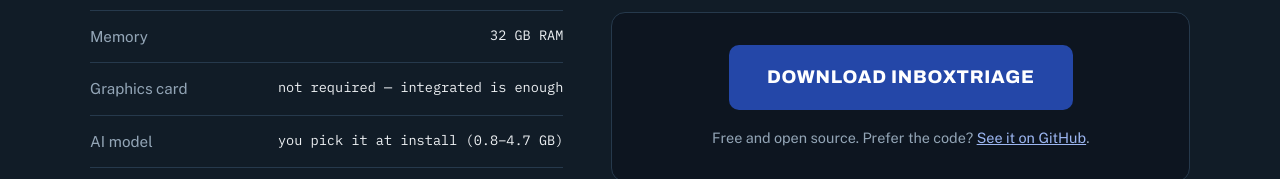
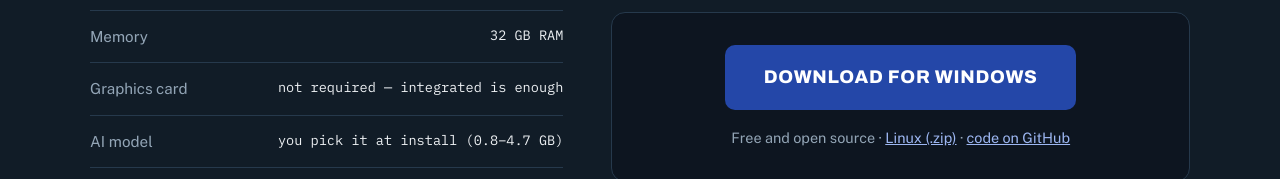
Before and after one commit to CoKeFish/inboxtriage-landing, a plain HTML site: page index.html in a window 1280 px wide. Shown: the part 3483-3662 px from the top of the page. Drawn offline with nearby package versions, Linux system fonts and the light colour scheme; no server answers.

Commit message:
Descarga: instalador de Windows como boton principal, zip para Linux como secundario

```diff
--- a/index.html
+++ b/index.html
@@ -576,9 +576,10 @@
       </div>
       <div>
         <div class="descarga-caja">
-          <a class="btn-descargar" href="https://github.com/CoKeFish/inboxTriage/releases/latest/download/InboxTriage.zip" data-i18n="dl.boton">Descargar InboxTriage</a>
-          <p class="sub" data-i18n="dl.sub">Gratis y de código abierto. ¿Prefieres el código?
-          <a href="https://github.com/CoKeFish/inboxtriage-landing">Míralo en GitHub</a>.</p>
+          <a class="btn-descargar" href="https://github.com/CoKeFish/inboxTriage/releases/latest/download/InboxTriage-Setup.exe" data-i18n="dl.boton">Descargar para Windows</a>
+          <p class="sub" data-i18n="dl.sub">Gratis y de código abierto ·
+          <a href="https://github.com/CoKeFish/inboxTriage/releases/latest/download/InboxTriage.zip">Linux (.zip)</a> ·
+          <a href="https://github.com/CoKeFish/inboxtriage-landing">código en GitHub</a></p>
         </div>
         <p class="descarga-nota" data-i18n="dl.nota">La app corre completa en tu computador — esta página solo la distribuye.</p>
       </div>
@@ -692,8 +693,8 @@
     "dl.r5v": "Gmail account",
     "dl.r6": "Install",
     "dl.r6v": "under 10 minutes",
-    "dl.boton": "Download InboxTriage",
-    "dl.sub": "Free and open source. Prefer the code? <a href=\"https://github.com/CoKeFish/inboxtriage-landing\">See it on GitHub</a>.",
+    "dl.boton": "Download for Windows",
+    "dl.sub": "Free and open source · <a href=\"https://github.com/CoKeFish/inboxTriage/releases/latest/download/InboxTriage.zip\">Linux (.zip)</a> · <a href=\"https://github.com/CoKeFish/inboxtriage-landing\">code on GitHub</a>",
     "dl.nota": "The app runs entirely on your computer — this page only distributes it.",
     "ft.lema": "100% local · Your email is yours",
     "ft.dash": "Technical dashboard"
```
